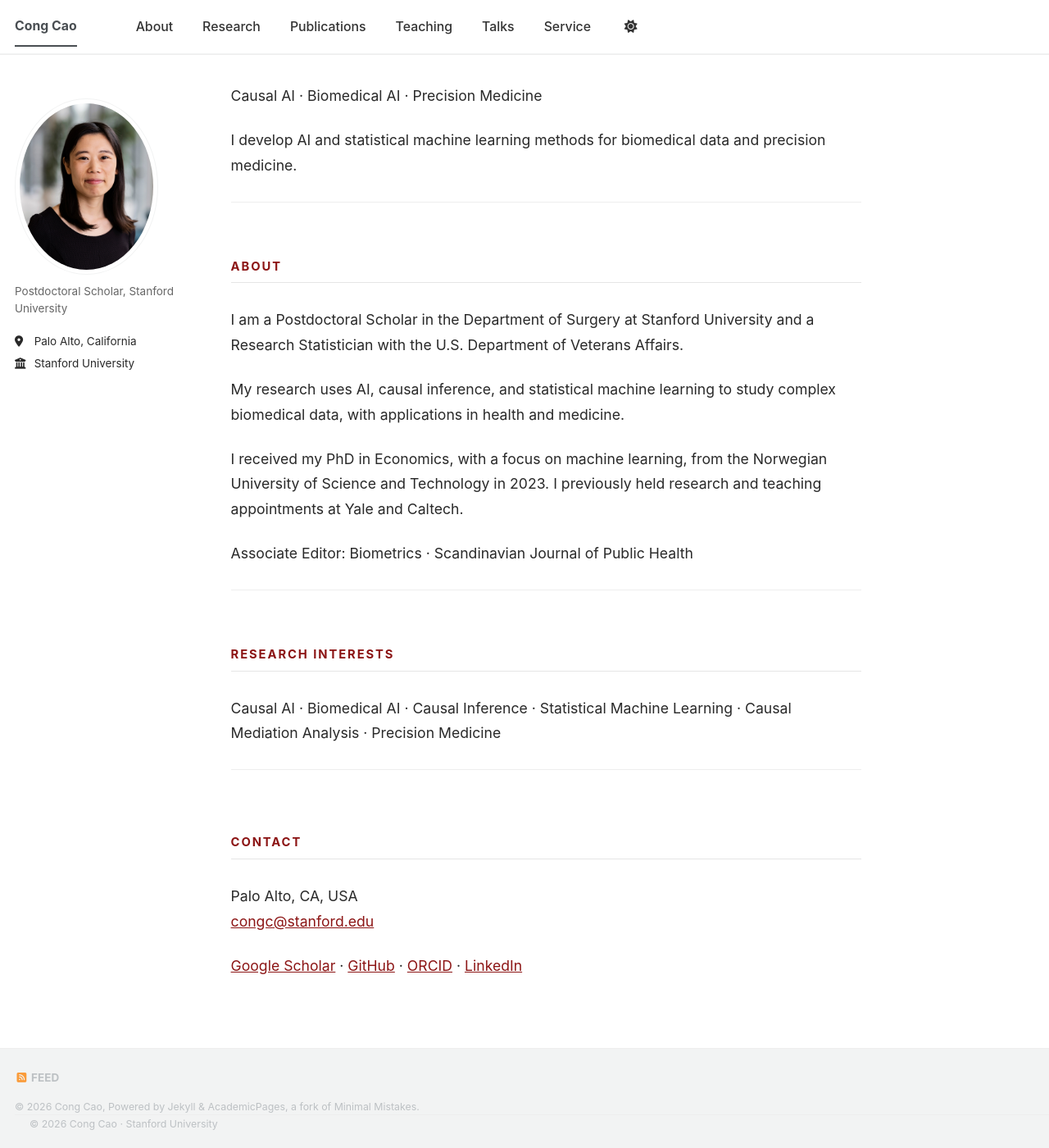
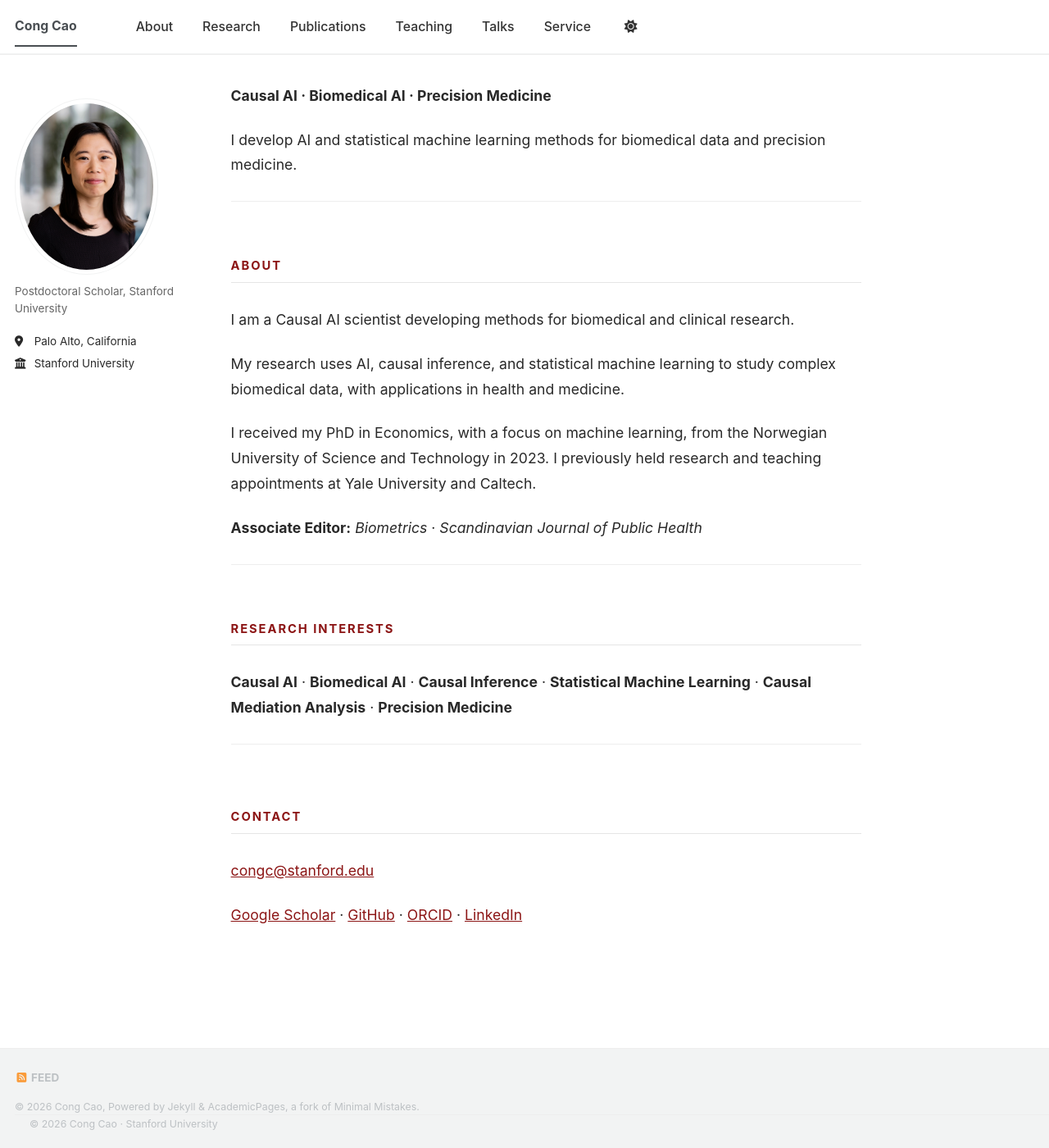
Before and after one commit to congca0/congca0.github.io, a Jekyll site: the page built from about.md, in a window 1280 px wide and 1400 px high. Shown: the whole window at 82% size. Built offline with Jekyll 4.4.1, drawn with Linux system fonts in a browser that asks for light colours; a style sheet for code colours, icons or effects is not loaded; our own code applies the rules of GitHub Pages for plain Markdown files.

Commit message:
Update about.md

```diff
--- a/about.md
+++ b/about.md
@@ -3,32 +3,30 @@ permalink: /
 author_profile: true
 ---
 
-Causal AI · Biomedical AI · Precision Medicine
+**Causal AI · Biomedical AI · Precision Medicine**
 
 I develop AI and statistical machine learning methods for biomedical data and precision medicine.
 
 ---
 ## About
 
-I am a Postdoctoral Scholar in the Department of Surgery at Stanford University and a Research Statistician with the U.S. Department of Veterans Affairs.
+I am a Causal AI scientist developing methods for biomedical and clinical research.
 
 My research uses AI, causal inference, and statistical machine learning to study complex biomedical data, with applications in health and medicine.
 
-I received my PhD in Economics, with a focus on machine learning, from the Norwegian University of Science and Technology in 2023. I previously held research and teaching appointments at Yale and Caltech.
+I received my PhD in Economics, with a focus on machine learning, from the Norwegian University of Science and Technology in 2023. I previously held research and teaching appointments at Yale University and Caltech.
 
-Associate Editor: Biometrics · Scandinavian Journal of Public Health
+**Associate Editor:** *Biometrics* · *Scandinavian Journal of Public Health*
 
 ---
 
 ## Research Interests
 
-Causal AI · Biomedical AI · Causal Inference · Statistical Machine Learning · Causal Mediation Analysis · Precision Medicine
+**Causal AI** · **Biomedical AI** · **Causal Inference** · **Statistical Machine Learning** · **Causal Mediation Analysis** · **Precision Medicine**
 
 ---
 
 ## Contact
-
-Palo Alto, CA, USA
 [congc@stanford.edu](mailto:congc@stanford.edu)
 
 [Google Scholar](https://scholar.google.com/citations?user=KoFMlFQAAAAJ&hl=en) · [GitHub](https://github.com/congca0) · [ORCID](https://orcid.org/0000-0001-8289-1705) · [LinkedIn](https://www.linkedin.com/in/cong-cao-70068839b/)
```
